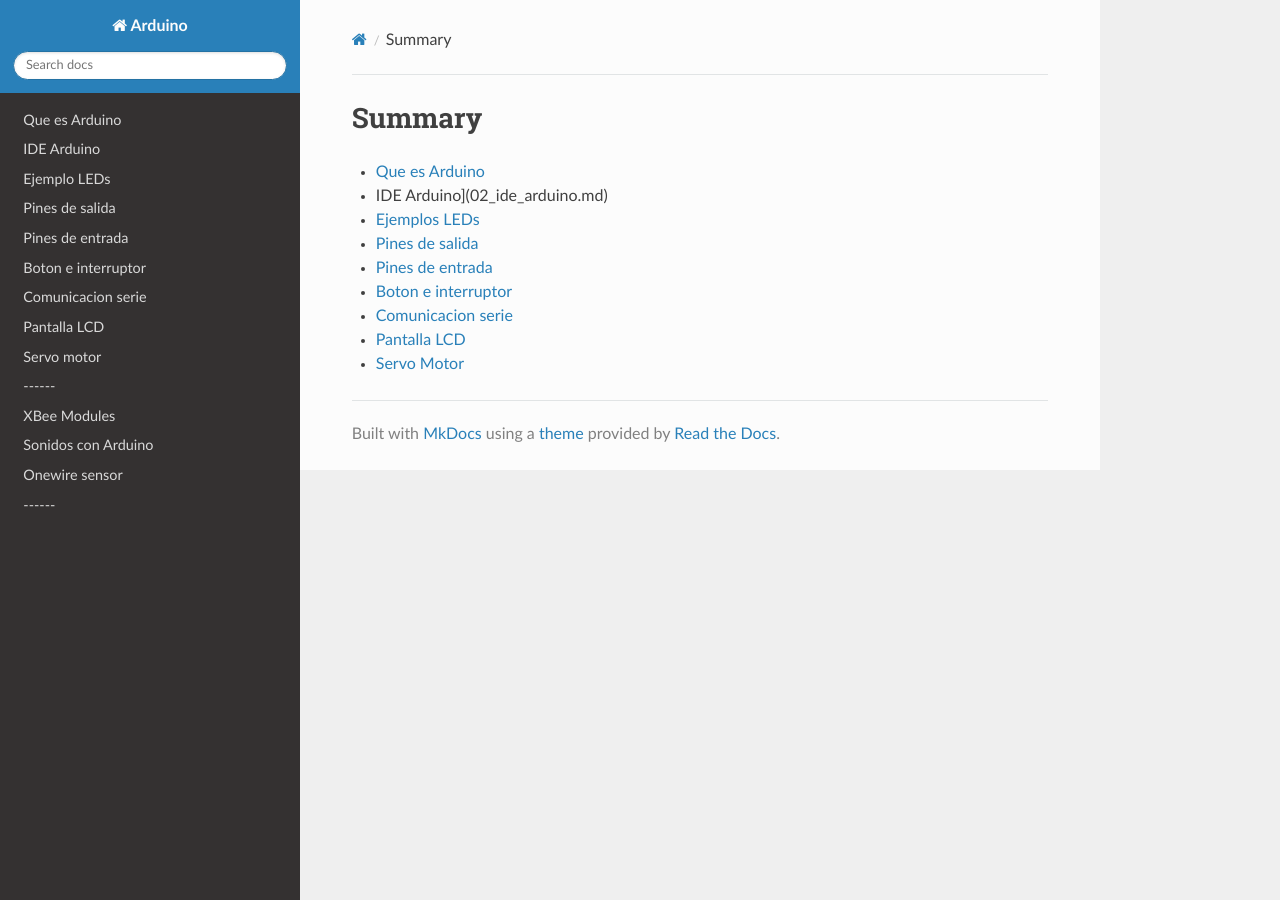
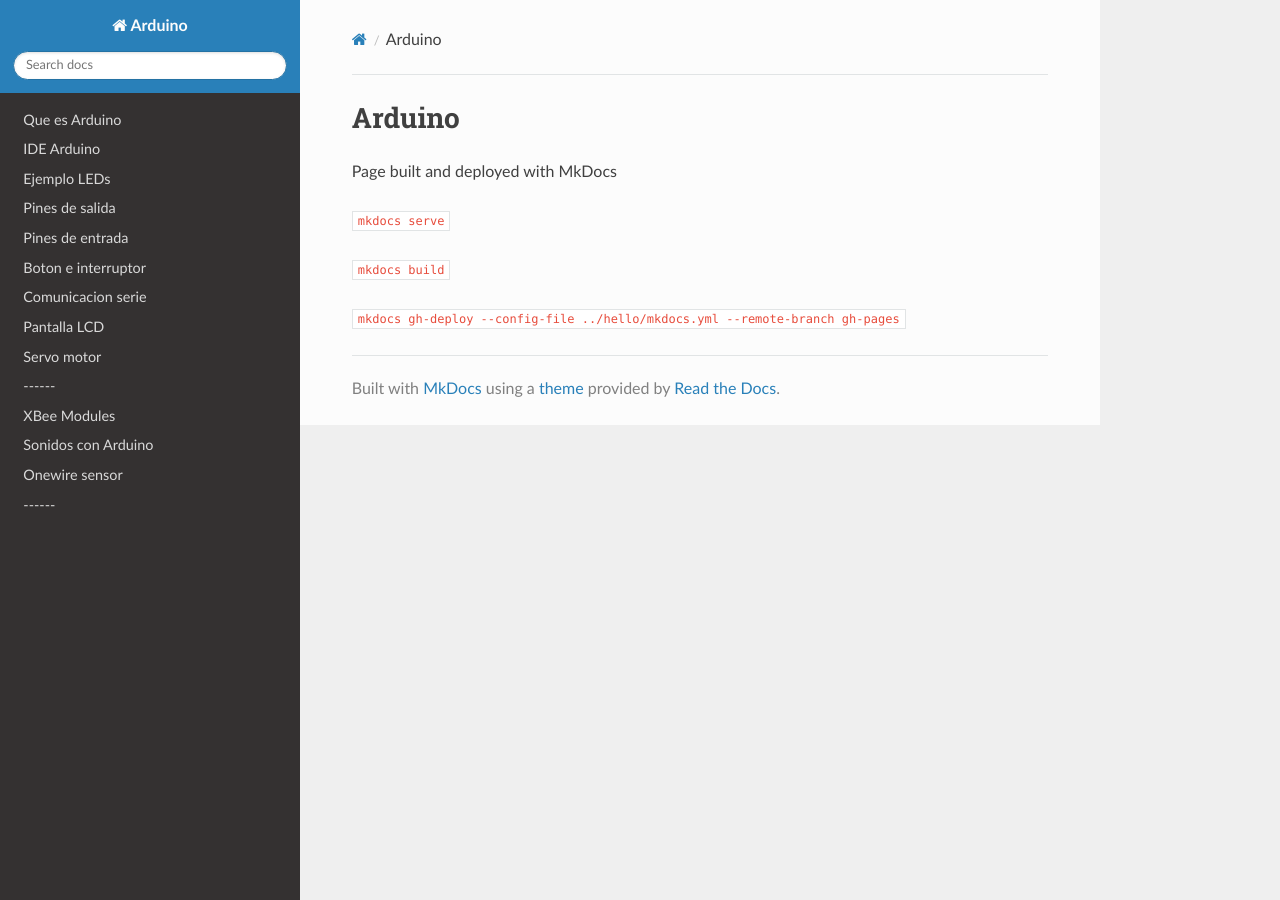
Before and after one commit to ubriquejazz/Arduino, an MkDocs documentation site: the page built from docs/index.md, in a window 1280 px wide. Built offline with MkDocs 1.6.1, drawn with Linux system fonts in a browser that asks for light colours; nearby versions of some CDN libraries.

Commit message:
solve typo

```diff
--- a/docs/index.md
+++ b/docs/index.md
@@ -1,11 +1,9 @@
-# Summary
+# Arduino
 
-* [Que es Arduino](01_que_es_arduino.md)
-* IDE Arduino](02_ide_arduino.md)
-* [Ejemplos LEDs](03_ejemplo_semaforo.md)
-* [Pines de salida](04_salidas.md)
-* [Pines de entrada](05_entradas_analogicas_y_digitales.md)
-* [Boton e interruptor](06_entradas_botones.md)
-* [Comunicacion serie](07_comunicacion_serie.md)
-* [Pantalla LCD](10_pantalla_lcd.md)
-* [Servo Motor](12_servo_motors.md)
+Page built and deployed with MkDocs
+
+ `mkdocs serve`
+
+ `mkdocs build`
+
+ `mkdocs gh-deploy --config-file ../hello/mkdocs.yml --remote-branch gh-pages`
```
Also changed, not shown: README.md (+6 -18 lines).
